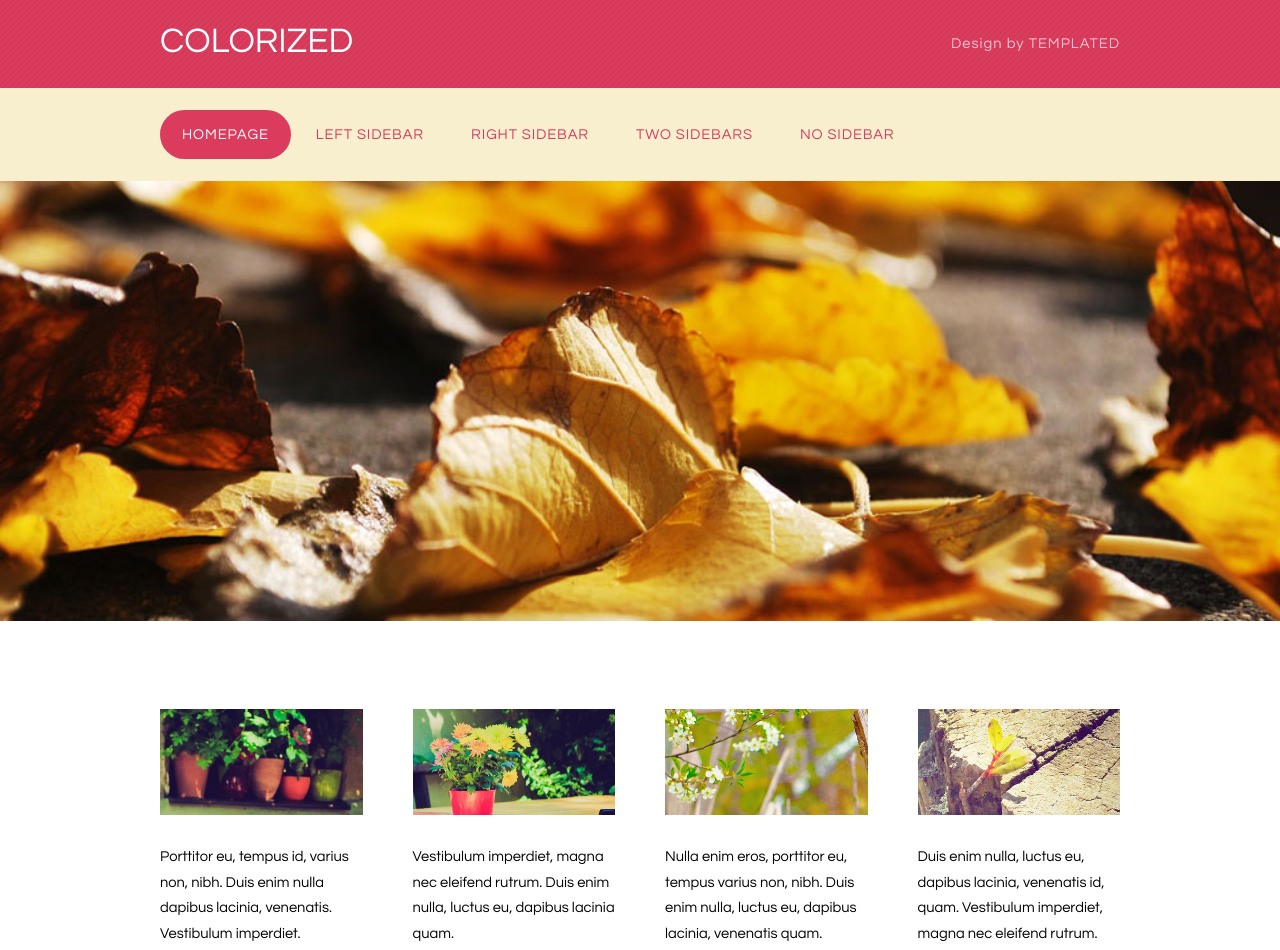
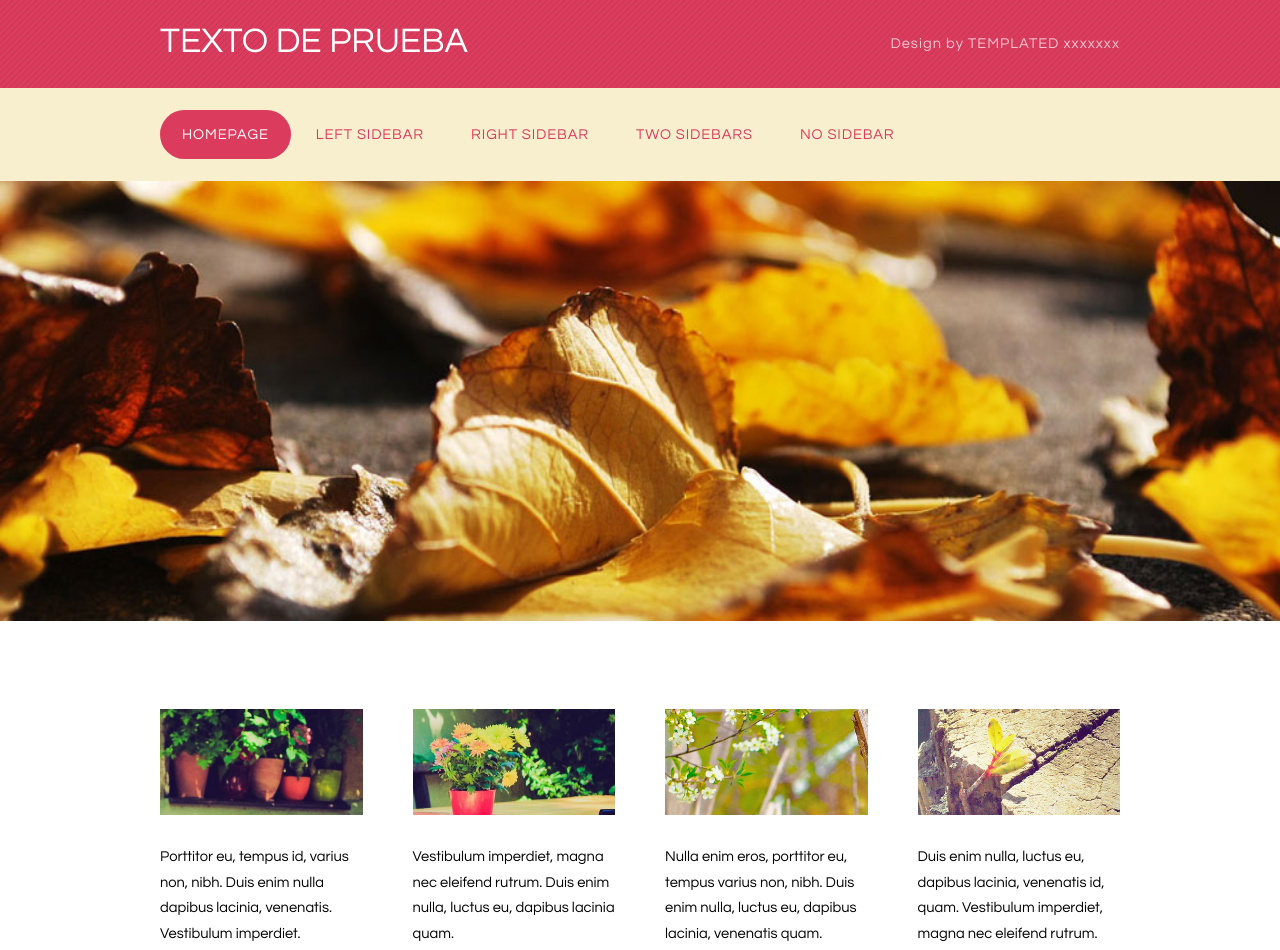
Before and after one commit to luicahleo/imagen_nginx, a plain HTML site: page exjemplo_web/index.html in a window 1280 px wide. Shown: the top 950 px of the page. Drawn offline with nearby package versions, Linux system fonts and the light colour scheme.

Commit message:
cambio en logo

```diff
--- a/exjemplo_web/index.html
+++ b/exjemplo_web/index.html
@@ -33,8 +33,8 @@
 
 					<!-- Logo -->
 						<div id="logo">
-							<h1><a href="#">Colorized</a></h1>
-							<span>Design by TEMPLATED</span>
+							<h1><a href="#">Texto de prueba</a></h1>
+							<span>Design by TEMPLATED xxxxxxx</span>
 						</div>
 
 				</div>
```
